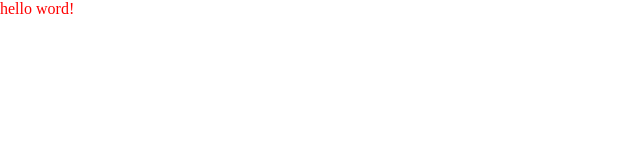
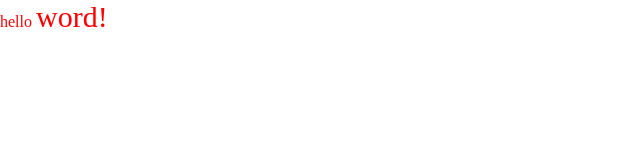
Before and after one commit to w5110w/yooker, a plain HTML site: page index.html in a window 1280 px wide. Shown: the whole page, without its empty margins (0-640 px from the left). Drawn offline with Linux system fonts and the light colour scheme.

Commit message:
Update index.html

```diff
--- a/index.html
+++ b/index.html
@@ -7,7 +7,7 @@
 
   <body>
   <div class="top">
-    hello  word!
+    hello <span style="color:red;font-size:30px"> word!</span>
   </div>
 
   </body>
```
